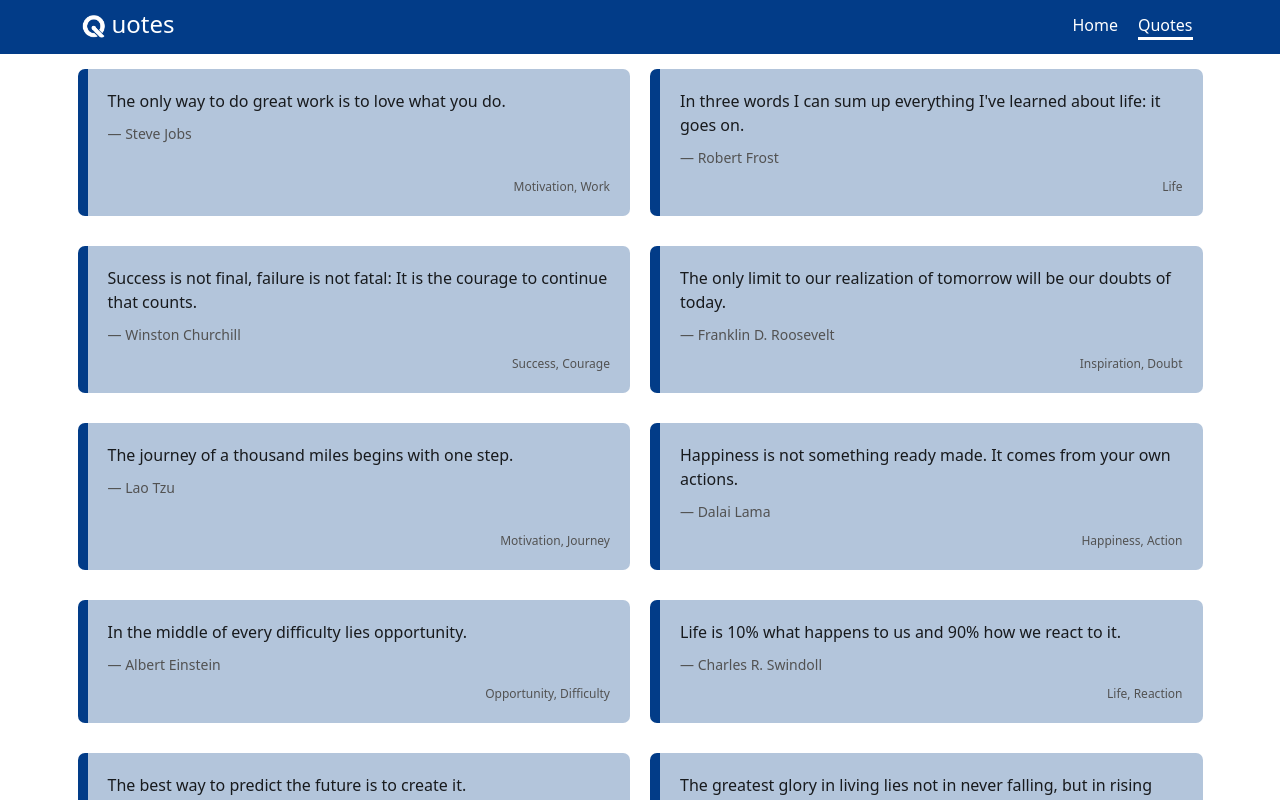
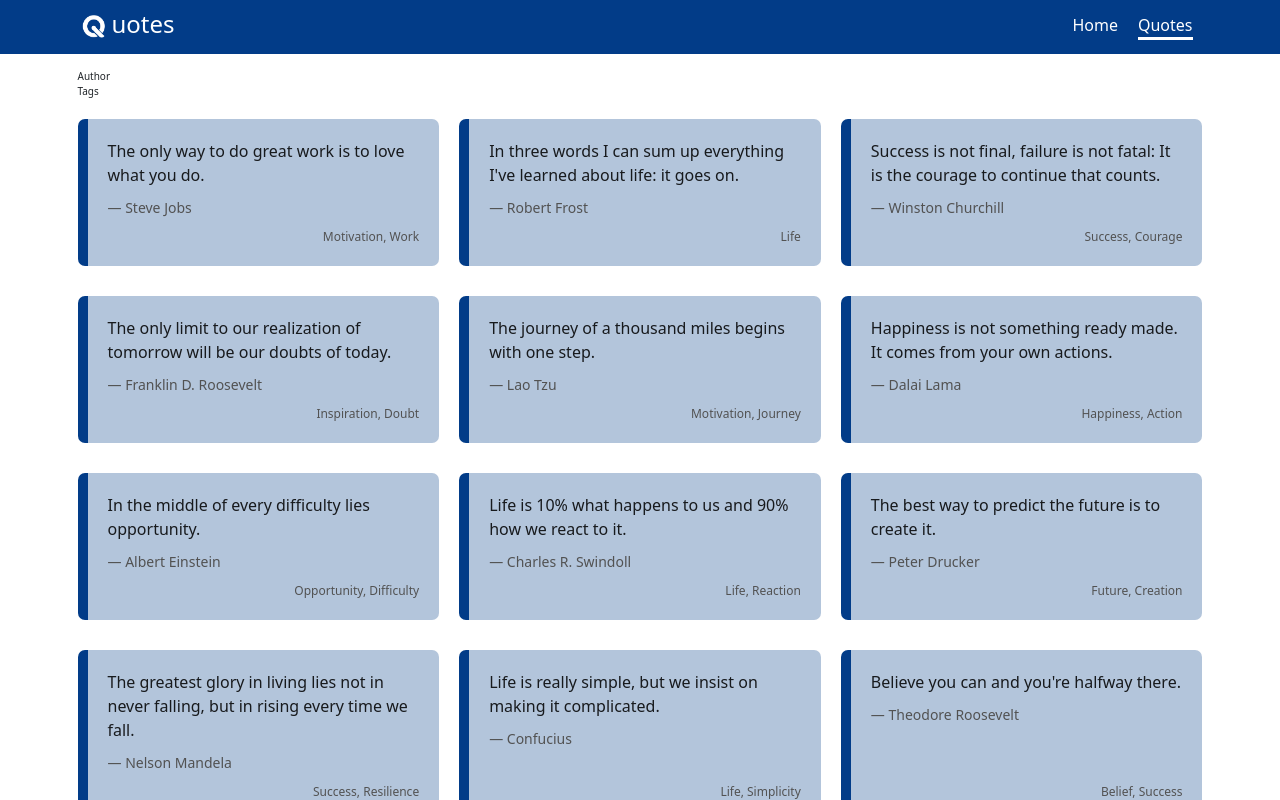
Before and after one commit to Adnan-Sait/ui-projects, a React (Create React App) app in the folder quotes/: page /quotes in a window 1280 px wide. Shown: the top 800 px of the page. Built offline with nearby package versions, Linux system fonts and the light colour scheme.

Commit message:
Quotes: Filter initial commit

```diff
--- /dev/null
+++ b/quotes/src/components/QuotesFilter/QuotesFilter.js
@@ -0,0 +1,13 @@
+import React from "react";
+import styles from "./QuotesFilter.module.css";
+
+function QuotesFilter() {
+  return (
+    <div>
+      <div>Author</div>
+      <div>Tags</div>
+    </div>
+  );
+}
+
+export default QuotesFilter;
--- a/quotes/src/page/QuotesPage/QuotesPage.js
+++ b/quotes/src/page/QuotesPage/QuotesPage.js
@@ -4,6 +4,7 @@ import { quotesSelector } from "../../slices/quotesSlice";
 import styles from "./QuotesPage.module.css";
 import classNames from "classnames";
 import QuotesCard from "../../components/QuotesCard/QuotesCard";
+import QuotesFilter from "../../components/QuotesFilter/QuotesFilter";
 
 function QuotesPage() {
   /**
@@ -14,6 +15,9 @@ function QuotesPage() {
   return (
     <div className={classNames("container", styles.quotesPageContainer)}>
       <div className={styles.quotesGrid}>
+        <div className={styles.filterColumn}>
+          <QuotesFilter />
+        </div>
         {quotes.map((quoteItem) => {
           return <QuotesCard key={quoteItem.id} quote={quoteItem} />;
         })}
--- a/quotes/src/page/QuotesPage/QuotesPage.module.css
+++ b/quotes/src/page/QuotesPage/QuotesPage.module.css
@@ -2,8 +2,12 @@
   margin-top: 15px;
 }
 
+.filterColumn {
+  grid-column: 1 / -1;
+}
+
 .quotesGrid {
   display: grid;
-  grid-template-columns: repeat(2, 1fr);
+  grid-template-columns: repeat(3, 1fr);
   gap: 20px;
 }
```
Also changed, not shown: quotes/src/components/QuotesFilter/QuotesFilter.module.css (added).
